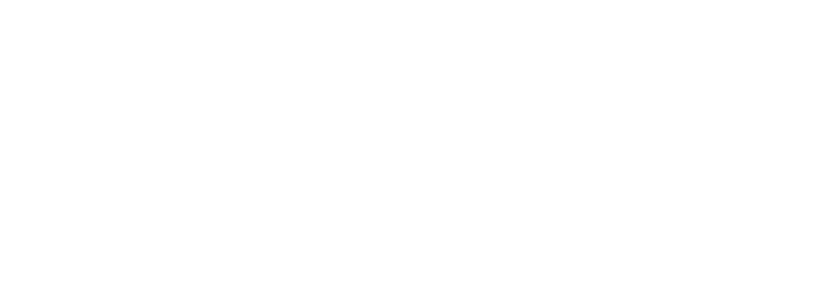
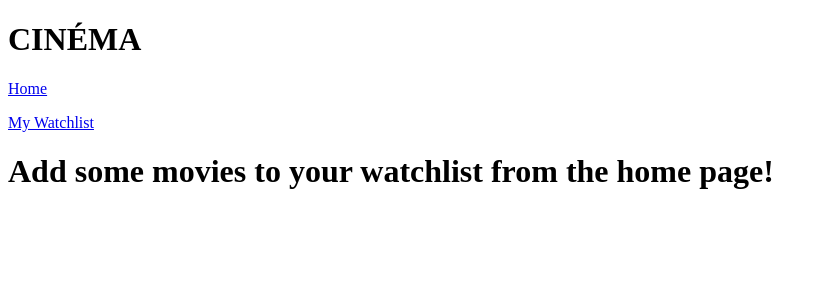
Before and after one commit to 0sorojo/Team-Movie-Project, an Angular app: page /watchlist in a window 1280 px wide. Shown: the top 300 px of the page, without its empty margins (0-826 px from the left). Built offline with nearby package versions, Linux system fonts and the light colour scheme.

Commit message:
committed for shawna

```diff
--- a/src/app/header/header.component.html
+++ b/src/app/header/header.component.html
@@ -1,5 +1,5 @@
 <div>
-    <h1 class="cinema">CINÉMA</h1>
-
-    <a routerLink="/watchlist">Watchlist</a>
+  <h1 class="cinema" routerLink="/mainpage">CINÉMA</h1>
+  <p><a routerLink="/mainpage">Home</a></p>
+  <p><a routerLink="/watchlist">My Watchlist</a></p>
 </div>
--- a/src/app/main-page/main-page.component.ts
+++ b/src/app/main-page/main-page.component.ts
@@ -10,9 +10,7 @@ import { ActivatedRoute } from '@angular/router';
 export class MainPageComponent implements OnInit {
   movies: any;
 
-
-
-  constructor(private route: ActivatedRoute, private service: SearchService) { }
+  constructor(private route: ActivatedRoute, private service: SearchService) {}
 
   ngOnInit(): void {
     this.discoverMovies();
@@ -20,24 +18,26 @@ export class MainPageComponent implements OnInit {
 
   discoverMovies = () => {
     this.route.queryParamMap.subscribe((params) => {
-      let genre = params.get("genre");
+      let genre = params.get('genre');
       let term = params.get('term');
       let rating = params.get('rating');
       if (term) {
         this.service.getSearch(term).subscribe((response) => {
           this.movies = response.results;
         });
-      }
-      else {
+      } else if (genre || rating) {
         this.service.discoverMovies(genre, rating).subscribe((response) => {
           this.movies = response.results;
-        })
+        });
+      } else {
+        this.service.getTrending().subscribe((response) => {
+          this.movies = response.results;
+        });
       }
-    })
-  }
+    });
+  };
 
   addFavorite = (movie: any) => {
     this.service.addFavorite(movie);
-  }
-
+  };
 }
--- a/src/app/movie-card/movie-card.component.html
+++ b/src/app/movie-card/movie-card.component.html
@@ -9,5 +9,5 @@
   <p>Rating: {{ movieRef.vote_average }}</p>
   <p>{{ movieRef.overview }}</p>
   <button (click)="addFavoriteMovie()" class="heart">heart</button>
-  <button (click)="deleteMovie(i)" class="delete">X</button>
+  <button (click)="deleteMovie()" class="delete">X</button>
 </div>
--- a/src/app/search.service.ts
+++ b/src/app/search.service.ts
@@ -12,6 +12,7 @@ export class SearchService {
   key: string = 'c56a8f474bae1a00470aa7c17e389e57';
   genreBaseUrl: string = 'https://api.themoviedb.org/3/genre/movie/list';
   discoverURL: string = 'https://api.themoviedb.org/3/discover/movie';
+  trendingURL: string = 'https://api.themoviedb.org/3/movie/popular';
 
   favoriteMovies: any[] = [];
 
@@ -57,4 +58,12 @@ export class SearchService {
   onDelete = (index: number) => {
     this.favoriteMovies.splice(index, 1);
   };
+
+  getTrending = (): any => {
+    return this.search.get(this.trendingURL, {
+      params: {
+        api_key: this.key,
+      },
+    });
+  };
 }
--- a/src/app/watch-list/watch-list.component.html
+++ b/src/app/watch-list/watch-list.component.html
@@ -1,6 +1,9 @@
 <app-header></app-header>
 <app-movie-card
-  *ngFor="let movie of selectedMovies: index as i"
+  *ngFor="let movie of selectedMovies; index as i"
   [movieRef]="movie"
-  (click)=""
+  (deleted)="removeFavorite(i)"
 ></app-movie-card>
+<h1 *ngIf="selectedMovies.length === 0" routerLink="/mainpage" class="go-home">
+  Add some movies to your watchlist from the home page!
+</h1>
--- a/src/app/watch-list/watch-list.component.ts
+++ b/src/app/watch-list/watch-list.component.ts
@@ -21,7 +21,7 @@ export class WatchListComponent implements OnInit {
     console.log(this.selectedMovies);
   }
 
-  getDelete = () => {
-    this.selectedMovies = this.service.onDelete();
+  removeFavorite = (index: number) => {
+    this.selectedMovies.splice(index, 1);
   };
 }
```
